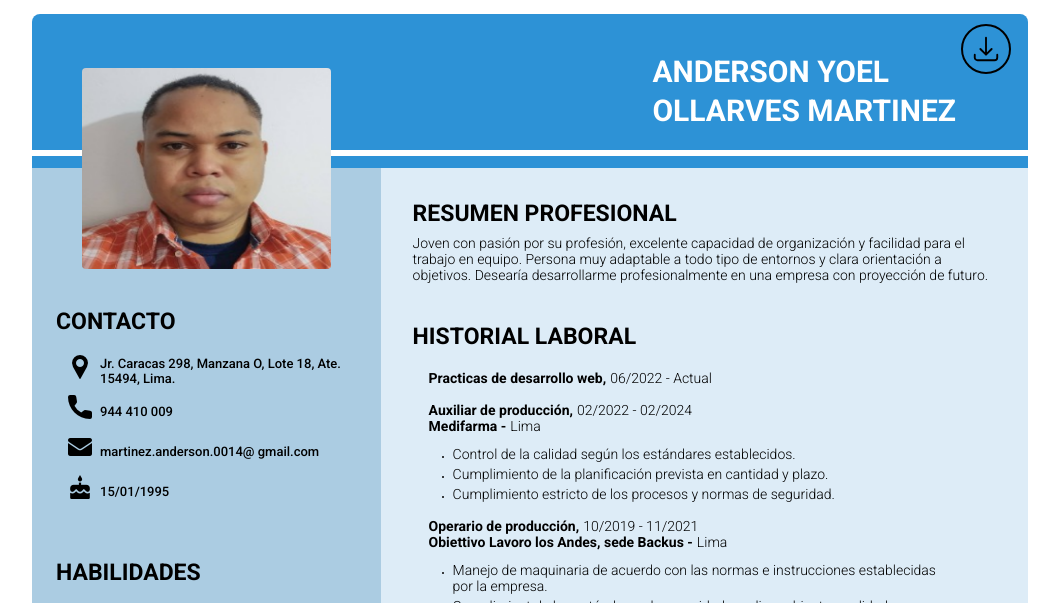
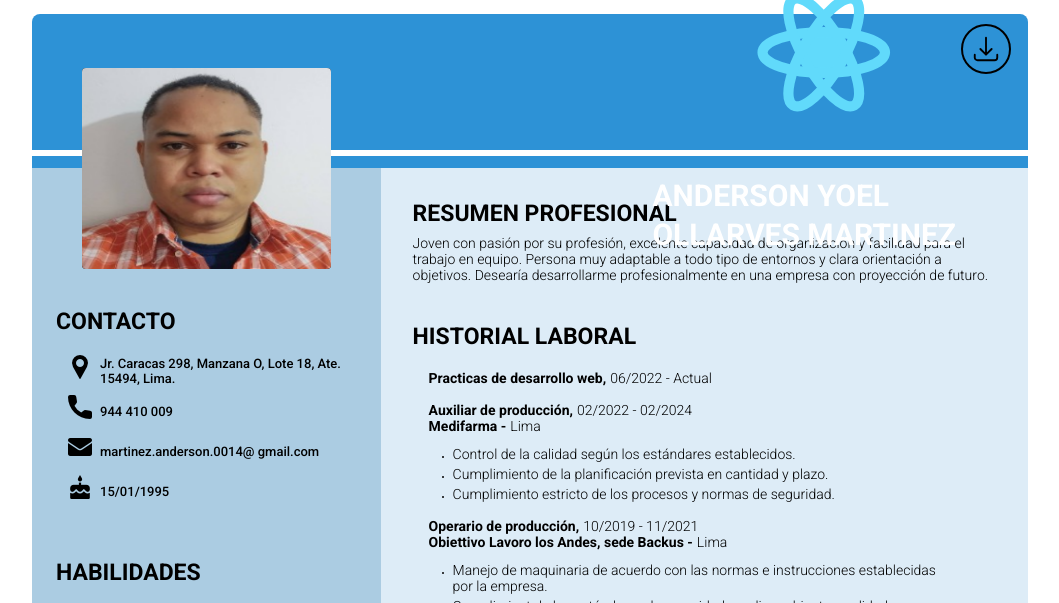
Before and after one commit to DkzAnderson/CV-Virtual, a plain HTML site: page index.html in a window 1280 px wide. Shown: the top 603 px of the page, without its empty margins (110-1169 px from the left). Drawn offline with Linux system fonts and the light colour scheme.

```diff
--- a/index.html
+++ b/index.html
@@ -26,6 +26,19 @@
 
         <section class="header">
             <div class="tittle">
+                <svg xmlns="http://www.w3.org/2000/svg" viewBox="0 0 841.9 595.3">
+                    <g fill="#61DAFB">
+                        <circle cx="420.9" cy="297.6" r="50"/>
+                        <g stroke="#61DAFB" stroke-width="25" fill="none">
+                            <ellipse rx="150" ry="50" cx="420.9" cy="297.6"/>
+                            <ellipse rx="150" ry="50" cx="420.9" cy="297.6" transform="rotate(60 420.9 297.6)"/>
+                            <ellipse rx="150" ry="50" cx="420.9" cy="297.6" transform="rotate(120 420.9 297.6)"/>
+                        </g>
+                    </g>
+                    <text x="50%" y="50%" dominant-baseline="middle" text-anchor="middle" font-family="Arial" font-size="400" fill="white">A</text>
+                </svg>
+
+
                 <h1>
                     ANDERSON YOEL
                 </h1>
```
